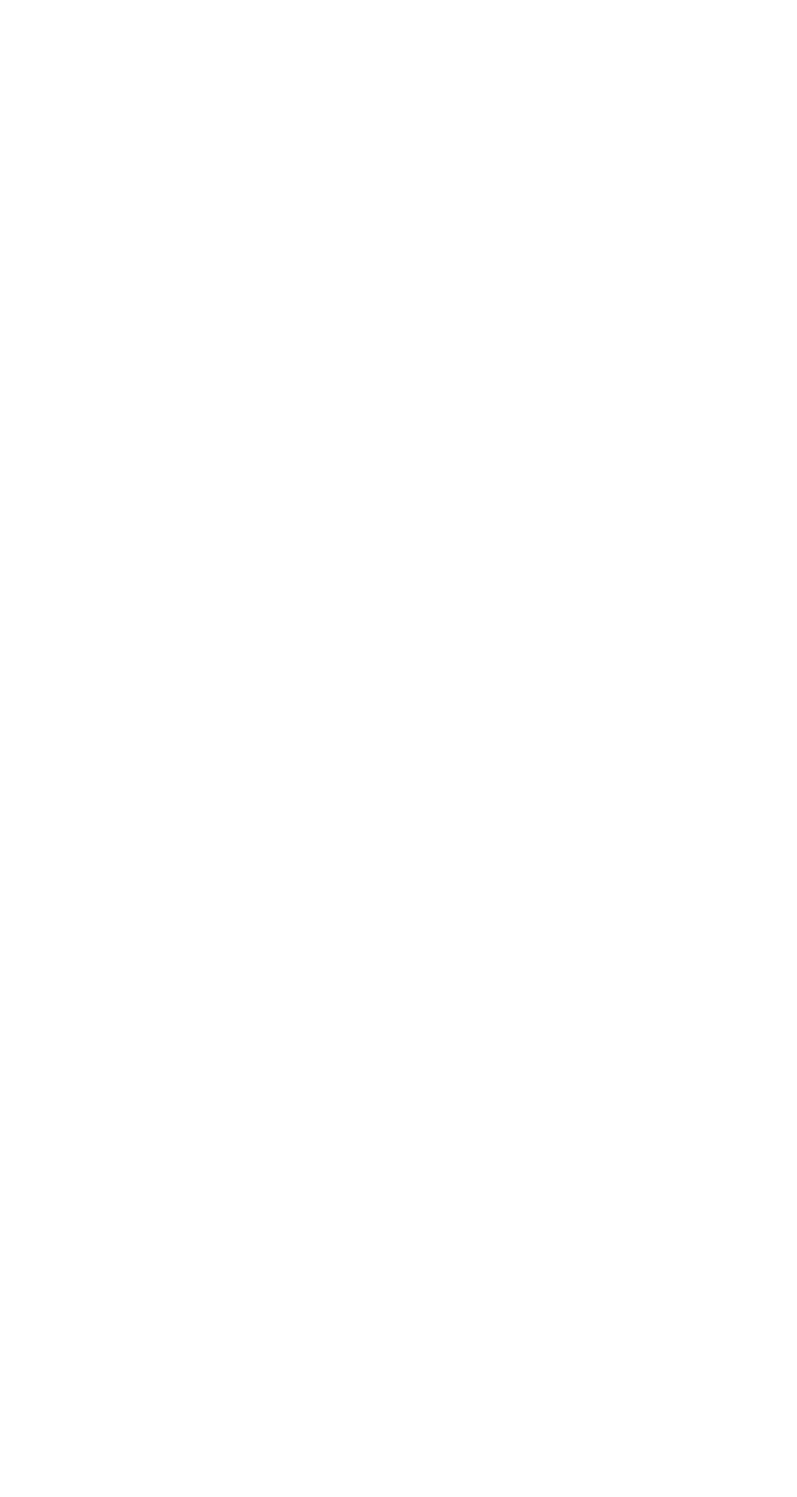
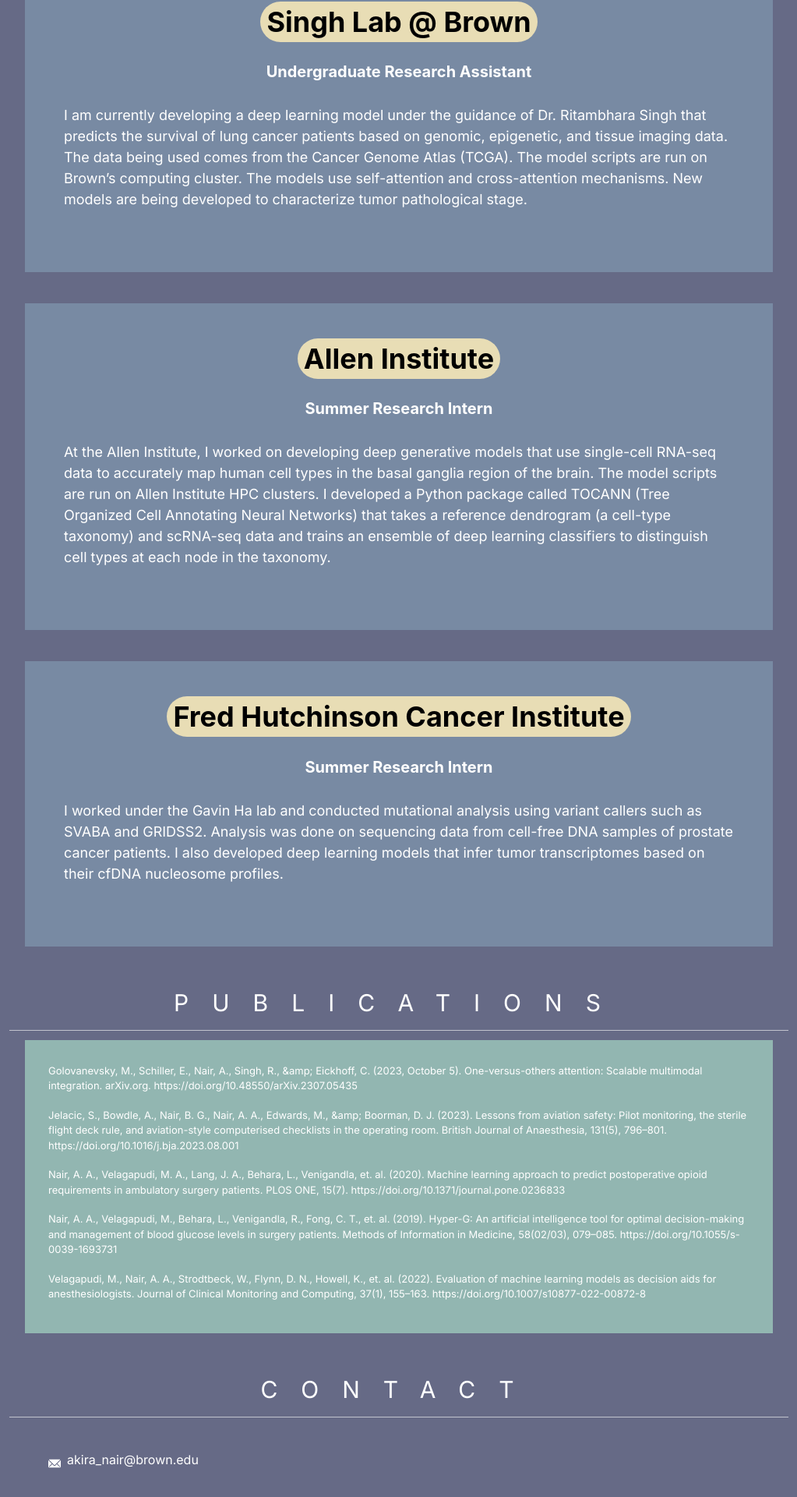
Before and after one commit to akira-nair/portfolio, a Next.js app: page / in a window 1280 px wide. Shown: the part 873-2793 px from the top of the page at 78% size, without its empty margins (128-1151 px from the left). Before the commit the page ends 800 px from the top, so only its background shows below. Built offline with nearby package versions, Linux system fonts and the light colour scheme.

Commit message:
updated page with all content

```diff
--- a/package.json
+++ b/package.json
@@ -9,18 +9,22 @@
     "lint": "next lint"
   },
   "dependencies": {
+    "@chakra-ui/icons": "^2.1.1",
     "@chakra-ui/react": "^2.8.2",
     "@emotion/react": "^11.11.1",
     "@emotion/styled": "^11.11.0",
     "framer-motion": "^10.16.5",
     "next": "14.0.3",
     "react": "^18",
-    "react-dom": "^18"
+    "react-dom": "^18",
+    "react-router-dom": "^6.20.0",
+    "react-router-hash-link": "^2.4.3"
   },
   "devDependencies": {
     "@types/node": "^20",
     "@types/react": "^18",
     "@types/react-dom": "^18",
+    "@types/react-router-hash-link": "^2.4.9",
     "autoprefixer": "^10.0.1",
     "eslint": "^8",
     "eslint-config-next": "14.0.3",
--- /dev/null
+++ b/src/app/components/contact.tsx
@@ -0,0 +1,25 @@
+import { Icon, VStack, Text, Highlight, Heading, Box, HStack } from "@chakra-ui/react";
+import Section from "./section";
+import { FadeIn } from "./utils/animations";
+import { EmailIcon } from "@chakra-ui/icons";
+
+
+
+export default function Contact() {
+
+    return (
+        <section id="contact">
+            <FadeIn>
+                <Section title="CONTACT" desc="" divideOnTop />
+                <Box maxW={'80%'} mx='auto' padding={'30px'} alignItems={'center'}>
+                    <HStack alignContent={'center'}>
+                        <EmailIcon color='white' />
+                        <Text color={'white'} fontSize={'md'} paddingBottom={'10px'}>
+                            <a href="mailto:akira_nair@brown.edu "> akira_nair@brown.edu </a>
+                        </Text>
+                    </HStack>
+                </Box>
+            </FadeIn>
+        </section>
+    )
+}
--- a/src/app/components/navbar.tsx
+++ b/src/app/components/navbar.tsx
@@ -16,52 +16,96 @@
   useBreakpointValue,
   useDisclosure,
   HStack,
+  Link,
+  VStack,
 } from '@chakra-ui/react'
+import { Link as ChakraLink } from '@chakra-ui/react';
+import { ChevronDownIcon, HamburgerIcon } from '@chakra-ui/icons';
+import { useState } from 'react';
+// import {HashLink} from 'react-router-hash-link'
 
 interface NavItem {
-    label: string
+    label: string,
+    hashlink: string,
     href?: string
     }
 
 const NAV_ITEMS: Array<NavItem> = [
     {
         label: 'About',
+        hashlink: '#about'
     },
     {
         label: 'Research',
+        hashlink: '#research'
     },
     {
         label: 'Publications',
+        hashlink: '#publications'
     },
     {
         label: 'Contact',
+        hashlink: '#contact'
     },
 ]
 
+
+
+
 export default function Navbar() {
+  const [isMenuOpen, setMenuOpen] = useState(false);
+
+  const toggleMenu = () => {
+    setMenuOpen(!isMenuOpen);
+  };
+
   return (
-      <Box width="100%" >
-        <Flex
-          minH={'70px'}
-          py={{ base: 2 }}
-          px={{ base: 4 }}
-        //   borderBottom={2}
-        //   borderStyle={'solid'}
-          align={'center'}
-        >
+    <Box width="100%">
+      <Flex minH={'70px'} py={{ base: 2 }} px={{ base: 4 }} align={'center'}>
         <HStack w={'100%'} justifyContent="space-between">
           <Text fontSize="30" fontWeight="bold" color={'white'} letterSpacing={5}>
             AKIRA NAIR
           </Text>
-            <HStack spacing={20}>
+          <HStack spacing={20} display={{ base: 'none', md: 'flex' }}>
             {NAV_ITEMS.map((navItem) => (
               <Box key={navItem.label}>
-                    <Text fontWeight="light" color={'white'}>{navItem.label}</Text>
+                <ChakraLink href={navItem.hashlink}>
+                  <Text fontWeight="light" color={'white'}>
+                    {navItem.label}
+                  </Text>
+                </ChakraLink>
               </Box>
             ))}
           </HStack>
+          {/* Toggle menu button for smaller screens */}
+          <Box display={{ base: 'flex', md: 'none' }}>
+            <Text
+              fontSize="xl"
+              color="white"
+              cursor="pointer"
+              onClick={toggleMenu}
+            >
+              Menu <HamburgerIcon />
+            </Text>
+          </Box>
         </HStack>
       </Flex>
+      {/* Responsive menu for smaller screens */}
+      {isMenuOpen && (
+        <Box bg="gray.700" p={4} display={{ base: 'flex', md: 'none' }}>
+          <VStack spacing={4} align="start">
+            {NAV_ITEMS.map((navItem) => (
+              <Box key={navItem.label}>
+                <ChakraLink href={navItem.hashlink}>
+                  <Text fontWeight="light" color={'white'}>
+                    {navItem.label}
+                  </Text>
+                </ChakraLink>
+              </Box>
+            ))}
+          </VStack>
+        </Box>
+      )}
     </Box>
   );
 }
--- /dev/null
+++ b/src/app/components/publications.tsx
@@ -0,0 +1,33 @@
+import { Icon, VStack, Text, Highlight, Heading, Box } from "@chakra-ui/react";
+import Section from "./section";
+import { FadeIn } from "./utils/animations";
+
+const publications = [
+    "Golovanevsky, M., Schiller, E., Nair, A., Singh, R., &amp; Eickhoff, C. (2023, October 5). One-versus-others attention: Scalable multimodal integration. arXiv.org. https://doi.org/10.48550/arXiv.2307.05435",
+    "Jelacic, S., Bowdle, A., Nair, B. G., Nair, A. A., Edwards, M., &amp; Boorman, D. J. (2023). Lessons from aviation safety: Pilot monitoring, the sterile flight deck rule, and aviation-style computerised checklists in the operating room. British Journal of Anaesthesia, 131(5), 796–801. https://doi.org/10.1016/j.bja.2023.08.001",
+    "Nair, A. A., Velagapudi, M. A., Lang, J. A., Behara, L., Venigandla, et. al. (2020). Machine learning approach to predict postoperative opioid requirements in ambulatory surgery patients. PLOS ONE, 15(7). https://doi.org/10.1371/journal.pone.0236833",
+    "Nair, A. A., Velagapudi, M., Behara, L., Venigandla, R., Fong, C. T., et. al. (2019). Hyper-G: An artificial intelligence tool for optimal decision-making and management of blood glucose levels in surgery patients. Methods of Information in Medicine, 58(02/03), 079–085. https://doi.org/10.1055/s-0039-1693731",
+    "Velagapudi, M., Nair, A. A., Strodtbeck, W., Flynn, D. N., Howell, K., et. al. (2022). Evaluation of machine learning models as decision aids for anesthesiologists. Journal of Clinical Monitoring and Computing, 37(1), 155–163. https://doi.org/10.1007/s10877-022-00872-8"
+]
+
+
+
+export default function Publications() {
+
+    return (
+        <section id="publications">
+            <FadeIn>
+                <Section title="PUBLICATIONS" desc="" divideOnTop />
+                <Box maxW={'80%'} mx='auto' bgColor={'#92B6B1'} padding={'30px'}>
+                    <VStack verticalAlign={'true'}>
+                        {publications.map((pub) => {
+                            return (
+                                <Text color={'white'} fontSize={'small'} paddingBottom={'10px'}> {pub} </Text>
+                            )
+                        })}
+                    </VStack>
+                </Box>
+            </FadeIn>
+        </section>
+    )
+}
--- /dev/null
+++ b/src/app/components/research.tsx
@@ -0,0 +1,70 @@
+import { Icon, VStack, Text, Highlight, Heading, Box } from "@chakra-ui/react";
+import Section from "./section";
+import { FadeIn } from "./utils/animations";
+import { StarIcon } from '@chakra-ui/icons'
+
+const experience1 = {
+    title: "Singh Lab @ Brown",
+    job: "Undergraduate Research Assistant",
+    desc: "I am currently developing a deep learning model under the guidance of Dr. Ritambhara Singh that predicts the survival of lung cancer patients based on genomic, epigenetic, and tissue imaging data. The data being used comes from the Cancer Genome Atlas (TCGA). The model scripts are run on Brown’s computing cluster. The models use self-attention and cross-attention mechanisms. New models are being developed to characterize tumor pathological stage.",
+    color: "#788AA3"
+}
+const experience2 = {
+    title: "Allen Institute",
+    job: "Summer Research Intern",
+    desc: "At the Allen Institute, I worked on developing deep generative models that use single-cell RNA-seq data to accurately map human cell types in the basal ganglia region of the brain. The model scripts are run on Allen Institute HPC clusters. I developed a Python package called TOCANN (Tree Organized Cell Annotating Neural Networks) that takes a reference dendrogram (a cell-type taxonomy) and scRNA-seq data and trains an ensemble of deep learning classifiers to distinguish cell types at each node in the taxonomy.",
+    color: "#788AA3"
+}
+
+const experience3 = {
+    title: "Fred Hutchinson Cancer Institute",
+    job: "Summer Research Intern",
+    desc: "I worked under the Gavin Ha lab and conducted mutational analysis using variant callers such as SVABA and GRIDSS2. Analysis was done on sequencing data from cell-free DNA samples of prostate cancer patients. I also developed deep learning models that infer tumor transcriptomes based on their cfDNA nucleosome profiles.",
+    color: "#788AA3"
+}
+
+interface ExperienceProps {
+    title: string,
+    job: string,
+    desc: string,
+    color: string,
+}
+
+export function Experience(props: ExperienceProps) {
+    return (
+        <div>
+            <Box alignContent={'center'} mx={'auto'} bgColor={"#788AA3"} padding={'50px'} maxW={'80%'} minW={'80%'}>
+                {/* <StarIcon color={"salmon"}>  </StarIcon> */}
+                <Heading color={'white'} textAlign={'center'} paddingBottom={'30px'} maxW={'100%'}>
+                    <Highlight
+                        query={[props.title]}
+                        styles={{ px: '2', py: '1', rounded: 'full', bg: '#E8DDB5' }}
+                    >
+                        {props.title}
+                    </Highlight>
+                </Heading>
+                <Heading color={'white'} fontSize={'xl'} paddingBottom={'30px'} textAlign={'center'}> {props.job} </Heading>
+                <Text color={'white'} fontSize={'lg'} paddingBottom={'30px'}> {props.desc}
+                </Text>
+            </Box>
+        </div>
+    )
+}
+
+
+
+export default function Research() {
+
+    return (
+        <section id="research">
+            <FadeIn>
+                <Section title="RESEARCH" desc="" divideOnTop />
+                <VStack spacing={10} paddingTop={'10px'}>
+                    <Experience {...experience1} />
+                    <Experience {...experience2} />
+                    <Experience {...experience3} />
+                </VStack>
+            </FadeIn>
+        </section>
+    )
+}
--- a/src/app/components/section.tsx
+++ b/src/app/components/section.tsx
@@ -1,18 +1,23 @@
-import { Box, Text, VStack } from "@chakra-ui/react"
+import { Box, Divider, Text, VStack } from "@chakra-ui/react"
 
 
 interface SectionProps {
     title: string
     desc: string
+    divideOnTop?: boolean
 }
 
 export default function Section(sectionProps: SectionProps) {
     // Creates a section on the home page
     return(
         <div>
-            <Box padding={'10px'} maxW={'1000px'} mx="auto" textAlign="center">
+            {/* If divideOnTop is true */}
+
+            <Box paddingTop={'50px'} maxW={'1000px'} mx="auto" textAlign="center">
                 <VStack spacing={3} verticalAlign={'true'}>
+
                     <Text color={'white'} letterSpacing={30} fontSize='30px'> {sectionProps.title} </Text>
+                    {sectionProps.divideOnTop && <Divider borderColor={'white'} />}
                     <Text color={'white'} letterSpacing={2} fontSize='20px' fontWeight={'light'}> {sectionProps.desc} </Text>
                 </VStack>
             </Box>
--- /dev/null
+++ b/src/app/components/utils/animations.tsx
@@ -0,0 +1,20 @@
+
+
+import React from "react";
+import { motion  } from "framer-motion";
+
+export function FadeIn({ children }: { children: React.ReactNode }) {
+    return (
+        <motion.div
+            variants={{
+                hidden: { opacity: 0, y: 100 },
+                visible: { opacity: 1, y: 0 }
+            }}
+            initial="hidden"
+            animate="visible"
+            transition={{ duration: 1 }}
+        >
+            {children}
+        </motion.div>
+    );
+}
--- a/src/app/page.tsx
+++ b/src/app/page.tsx
@@ -1,17 +1,24 @@
+"use client";
 import React from "react"
 import Navbar from "./components/navbar"
 import Section from "./components/section"
 import About from "./components/about"
 import { Box, ChakraProvider } from "@chakra-ui/react"
+import { BrowserRouter } from "react-router-dom"
+import Research from "./components/research";
+import Publications from "./components/publications";
+import Contact from "./components/contact";
 export default function Home() {
   return (
     <main>
       <ChakraProvider>
-      <Box bg="#666a86" minHeight="100vh" p={10} alignItems={'center'}>
-      <Navbar />
-      <About />
-      <Section title="" desc="Hi, my name is Akira Nair. I am a senior at Brown University studying Computer Science under the Computational Biology and Artificial Intelligence tracks. I am interested in leveraging AI and software to accelerate our understanding of human biology and ultimately create effective solutions to treat disease."></Section>
-      </Box>
+        <Box bg="#666a86" minHeight="100vh" p={10} alignItems={'center'}>
+          <Navbar />
+          <About />
+          <Research />
+          <Publications />
+          <Contact />
+        </Box>
       </ChakraProvider>
     </main>
   )
```
Also changed, not shown: src/app/components/about.tsx (+14 -3 lines), 1 other file (tests, documents, lock files or other folders). Lines whose indentation alone changed are shown as unchanged.
